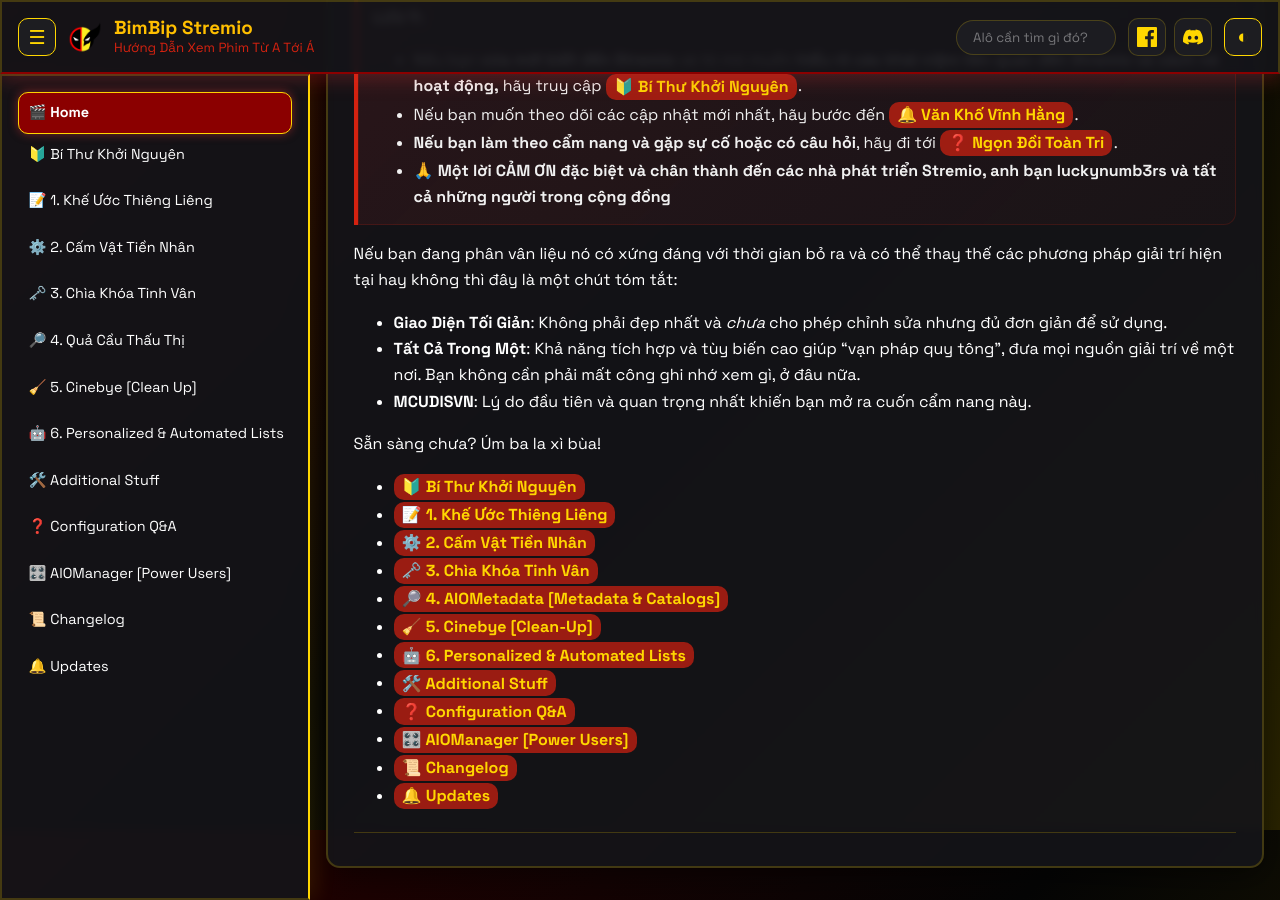
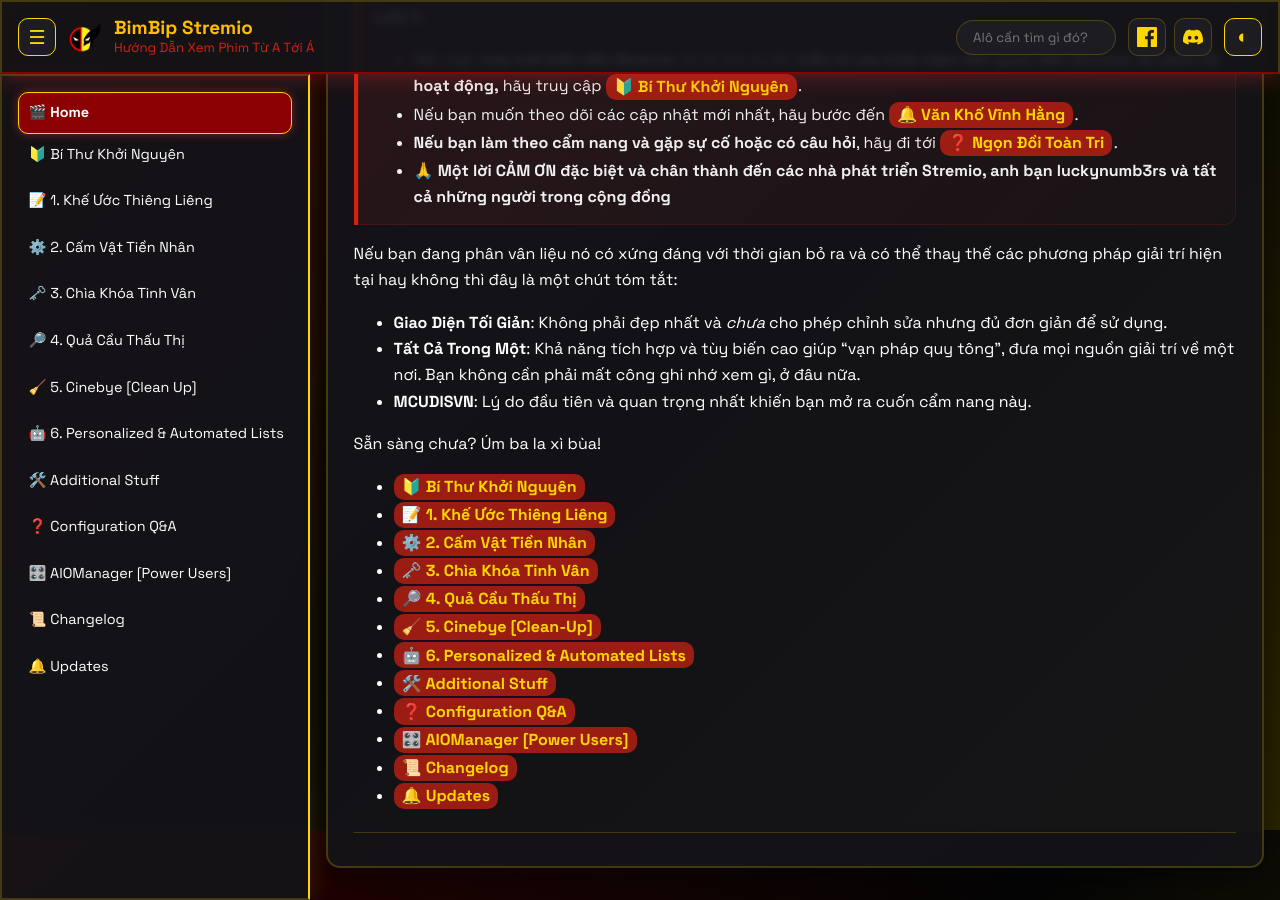
Before and after one commit to bimbipsubteam/bimbip-stremio, a Jekyll site: the page built from docs/index.md, in a window 1280 px wide and 900 px high, scrolled down 970 px. Built offline with Jekyll 4.4.1, drawn with Linux system fonts in a browser that asks for light colours.

Commit message:
chore: auto-sync homepage outputs

```diff
--- a/docs/index.md
+++ b/docs/index.md
@@ -30,7 +30,7 @@ Sẵn sàng chưa? Úm ba la xì bùa!
 - [📝 1. Khế Ước Thiêng Liêng](guide/1-Accounts-Preparation.md)
 - [⚙️ 2. Cấm Vật Tiền Nhân](guide/2-Stremio-Initialization.md)
 - [🗝️ 3. Chìa Khóa Tinh Vân](guide/3-MCUDISVN-Setup.md)
-- [🔎 4. AIOMetadata [Metadata & Catalogs]](guide/4-AIOMetadata-Setup.md)
+- [🔎 4. Quả Cầu Thấu Thị](guide/4-AIOMetadata-Setup.md)
 - [🧹 5. Cinebye [Clean-Up]](guide/5-Cinebye-Cleanup.md)
 - [🤖 6. Personalized & Automated Lists](guide/6-Personalized-Lists.md)
 - [🛠️ Additional Stuff](guide/7-Additional-Stuff.md)
```
Also changed, not shown: README.md.
